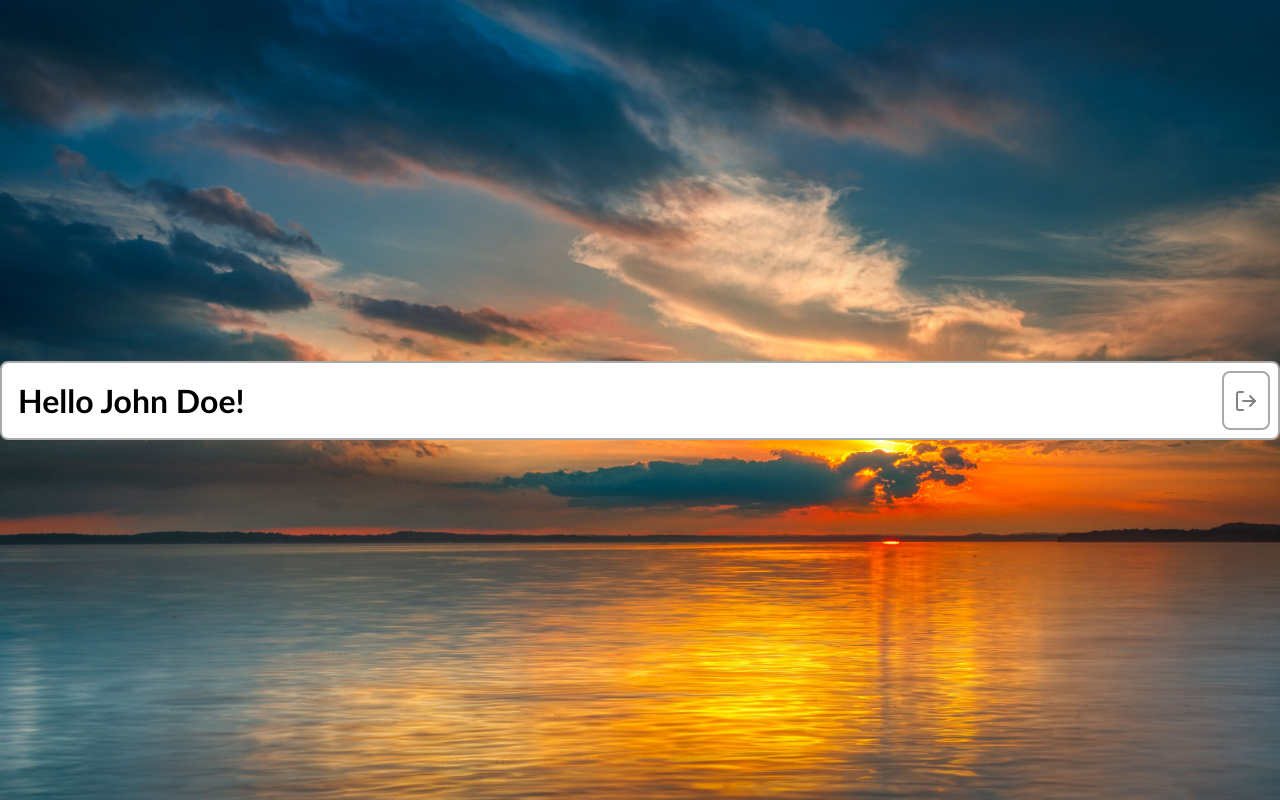
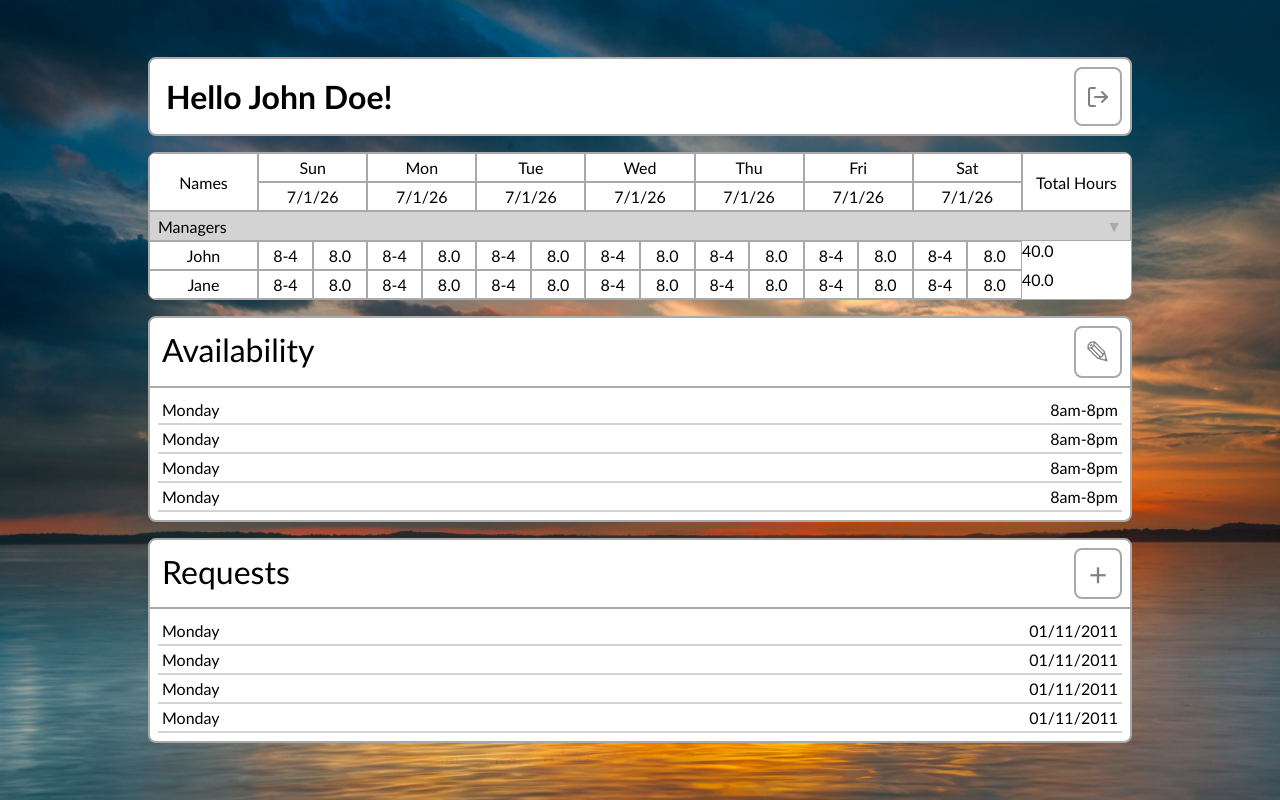
Before and after one commit to JCarradine/EmployeeScheduler, a React (Vite) app in the folder frontend/: page / in a window 1280 px wide. Built offline with nearby package versions, Linux system fonts and the light colour scheme.

Commit message:
Updated Dashboard Layout - Fixed styling on dashboard page components - Updated dashboard layout for mobile devices in portrait mode

```diff
--- a/frontend/src/App.tsx
+++ b/frontend/src/App.tsx
@@ -1,10 +1,10 @@
 import "./App.scss";
-import Banner from "./components/pages/dashboard/Banner.tsx";
+import Dashboard from "./components/pages/dashboard/Dashboard.tsx";
 
 function App() {
 	return (
 		<div className="main">
-			<Banner />
+			<Dashboard />
 		</div>
 	);
 }
--- a/frontend/src/components/pages/dashboard/Banner.scss
+++ b/frontend/src/components/pages/dashboard/Banner.scss
@@ -36,4 +36,9 @@
 		background-color: white;
 		color: grey;
 	}
+	.banner-button:hover {
+		color: white;
+		background-color: orange;
+		border-color: darkorange;
+	}
 }
--- a/frontend/src/components/pages/dashboard/Banner.tsx
+++ b/frontend/src/components/pages/dashboard/Banner.tsx
@@ -6,7 +6,7 @@ function Banner() {
 		<div className="banner-card">
 			<div className="banner-title">Hello John Doe!</div>
 			<button className="banner-button">
-				<LogOut color="grey" />
+				<LogOut />
 			</button>
 		</div>
 	);
--- a/frontend/src/components/pages/dashboard/Dashboard.scss
+++ b/frontend/src/components/pages/dashboard/Dashboard.scss
@@ -1,42 +1,27 @@
 .dashboard-container {
 	display: flex;
 	flex-direction: column;
-	justify-content: center;
+	justify-content: start;
 	align-items: center;
 
-	width: 100%;
+	width: 100vw;
 	max-width: 1000px;
 
-	overflow: hidden;
+	padding: 0px;
+
+	overflow-x: hidden;
+	overflow-y: scroll;
 }
 
-.welcome-card {
-	display: flex;
-	flex-direction: column;
-	justify-content: center;
-	align-items: center;
-
-	background-color: white;
-}
-
-.cal-sched-container {
-	display: flex;
-	flex-direction: column;
-	justify-content: center;
-	align-items: center;
-
-	background-color: white;
-
-	width: 100%;
-}
-
+.banner-container,
+.schedule-container,
 .side-container {
 	display: flex;
 	flex-direction: column;
 	justify-content: center;
 	align-items: center;
 
-	background-color: white;
+	padding: 0.5rem;
 
 	width: 100%;
 }
--- a/frontend/src/components/pages/dashboard/Dashboard.tsx
+++ b/frontend/src/components/pages/dashboard/Dashboard.tsx
@@ -13,13 +13,16 @@ function Dashboard() {
 			</header>
 
 			{/*schedule*/}
-			<main className="sched-container">
+			<main className="schedule-container">
 				<Schedule />
 			</main>
 
 			{/*availability and requests aside*/}
 			<aside className="side-container">
 				<Availability />
+			</aside>
+
+			<aside className="side-container">
 				<Requests />
 			</aside>
 		</div>
--- a/frontend/src/components/pages/dashboard/Schedule.scss
+++ b/frontend/src/components/pages/dashboard/Schedule.scss
@@ -9,7 +9,7 @@
 
 	background-color: white;
 
-	width: 90vw;
+	width: 100%;
 
 	margin: 0px;
 	padding: 0px;
@@ -17,10 +17,11 @@
 	overflow: scroll;
 }
 
-div,
-button,
-details,
-summary {
+.sched-column-header {
+	display: flex;
+	justify-content: center;
+	align-items: center;
+
 	border-style: solid;
 	border-color: darkgrey;
 	border-width: 1px;
@@ -28,12 +29,6 @@ summary {
 	text-align: center;
 	padding: 0.25rem;
 	width: 100%;
-}
-
-.sched-column-header {
-	display: flex;
-	justify-content: center;
-	align-items: center;
 }
 
 .section-header,
@@ -45,11 +40,15 @@ summary {
 	display: flex;
 	align-items: center;
 
+	border-style: solid;
+	border-color: darkgrey;
+	border-width: 1px;
+
 	background-color: lightgrey;
 
+	padding: 0.25rem 0.5rem;
+
 	width: 100%;
-
-	padding: 0.25rem 0.5rem;
 
 	div {
 		width: 100%;
@@ -85,12 +84,34 @@ summary {
 
 .section-item {
 	display: contents;
+
+	.item-name,
+	.item-hours {
+		border-style: solid;
+		border-color: darkgrey;
+		border-width: 1px;
+
+		text-align: center;
+		padding: 0.25rem;
+		width: 100%;
+	}
 }
 
 .work-date,
-.work-shift {
+.item-shift {
 	border-style: none;
 	padding: 0px;
+	width: 100%;
+
+	div {
+		border-style: solid;
+		border-color: darkgrey;
+		border-width: 1px;
+
+		text-align: center;
+		padding: 0.25rem;
+		width: 100%;
+	}
 }
 
 .work-date {
@@ -98,12 +119,8 @@ summary {
 	flex-direction: column;
 }
 
-.work-shift {
+.item-shift {
 	display: flex;
 	justify-content: center;
 	width: 100%;
-
-	div {
-		width: 100%;
-	}
 }
--- a/frontend/src/components/pages/dashboard/Schedule.tsx
+++ b/frontend/src/components/pages/dashboard/Schedule.tsx
@@ -39,16 +39,16 @@ function Schedule() {
 			<div className="section-content">
 				{Managers.map((manager) => (
 					<div className="section-item" key={manager}>
-						<div>{manager}</div>
+						<div className="item-name">{manager}</div>
 
 						{Hours.map((hour) => (
-							<div className="work-shift" key={hour}>
+							<div className="item-shift" key={hour}>
 								<div>{hour}</div>
 								<div>8.0</div>
 							</div>
 						))}
 
-						<div>40.0</div>
+						<div className="item-hour">40.0</div>
 					</div>
 				))}
 			</div>
--- a/frontend/src/components/util/Card.scss
+++ b/frontend/src/components/util/Card.scss
@@ -49,6 +49,11 @@
 		background-color: white;
 		color: grey;
 	}
+	.card-button:hover {
+		color: white;
+		background-color: orange;
+		border-color: darkorange;
+	}
 }
 
 .card-main {
```
